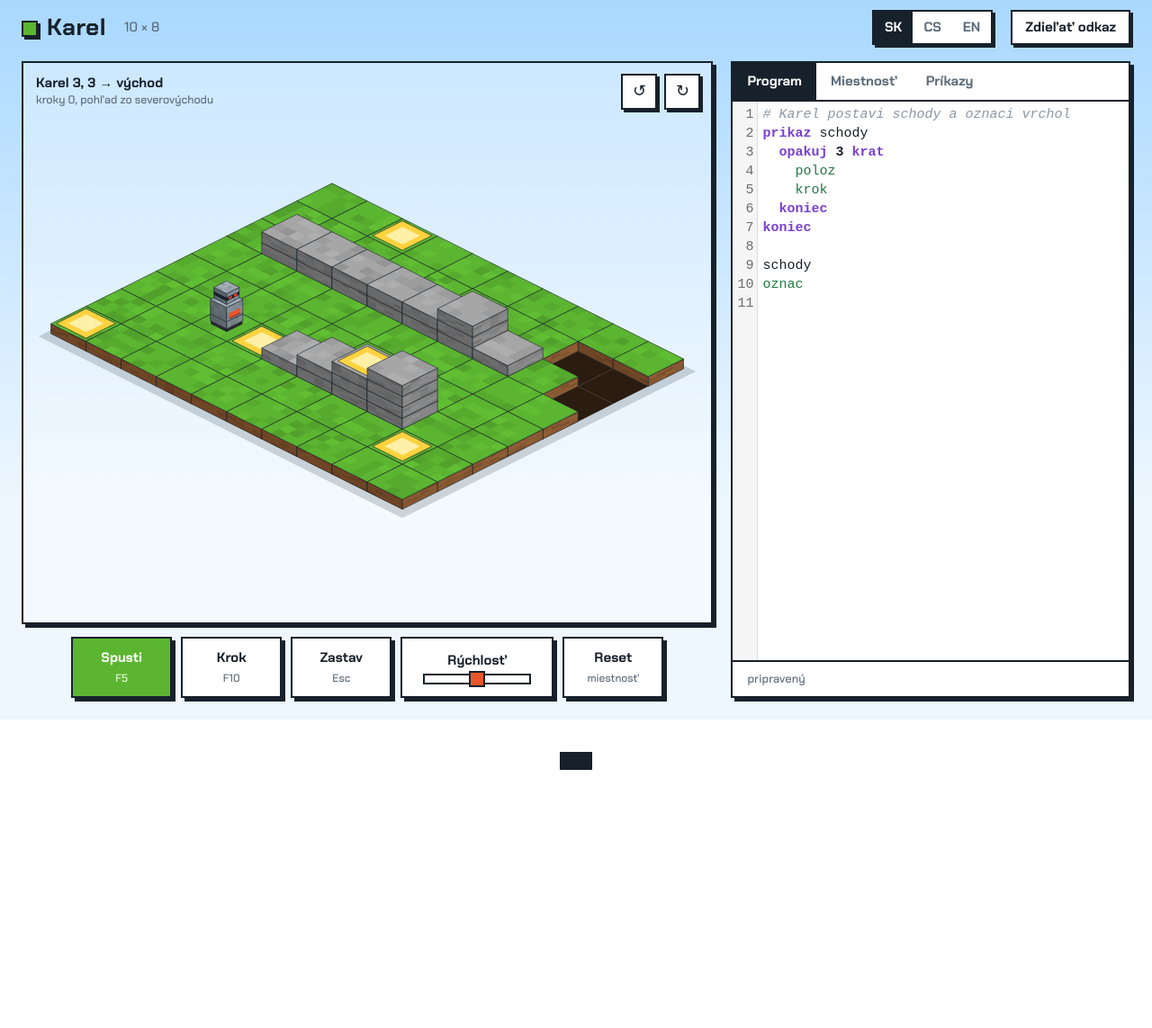
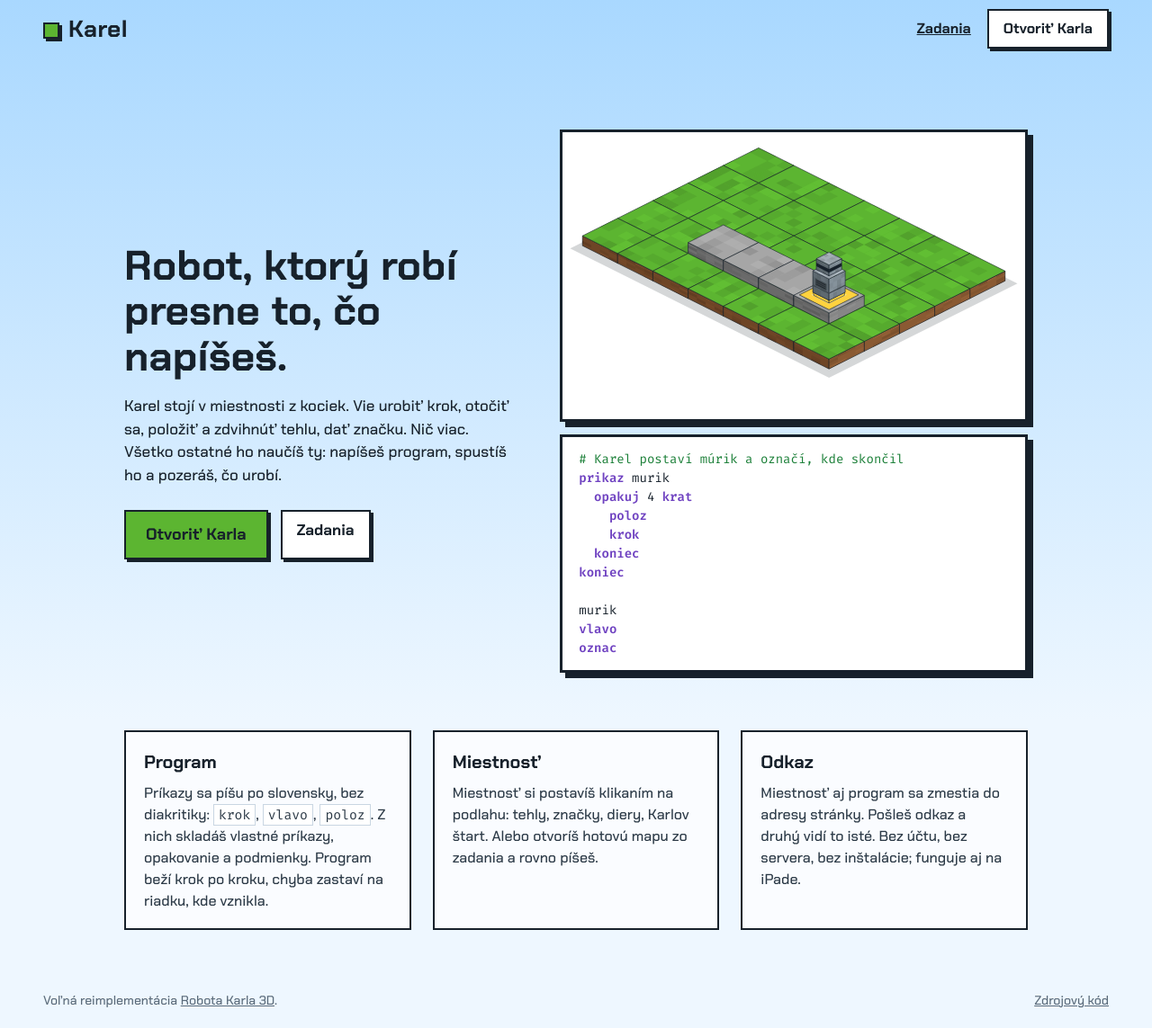
Before and after one commit to msm-claude/karel, a website built with Vite: page index.html in a window 1280 px wide. Shown: the whole page at 90% size. Before the commit the page ends 800 px from the top, so only its background shows below. Built offline with nearby package versions, Linux system fonts and the light colour scheme.

Commit message:
feat: landing page at the root, app moves to app/ (#16)
The root explains what Karel is and links the app and the task sheet;
old room links on the root are forwarded to app/ with their hash.

Co-authored-by: Claude Fable 5.1 <noreply@anthropic.com>

```diff
--- a/index.html
+++ b/index.html
@@ -3,82 +3,77 @@
   <head>
     <meta charset="utf-8" />
     <meta name="viewport" content="width=device-width, initial-scale=1" />
-    <link rel="icon" href="./favicon.svg">
-    <link rel="apple-touch-icon" href="./apple-touch-icon.png">
-<title>Karel</title>
+    <script>
+      // room and program links used to point at the root; the app lives in app/ now
+      if (/(^|[#&])[mp]=/.test(location.hash)) location.replace('app/' + location.hash);
+    </script>
+    <link rel="icon" href="./favicon.svg" />
+    <link rel="apple-touch-icon" href="./apple-touch-icon.png" />
+    <title>Karel – robot, ktorý robí presne to, čo napíšeš</title>
+    <meta name="description" content="Karel je robot v miestnosti z kociek. Napíšeš mu program po slovensky, spustíš ho a pozeráš, čo urobí. Bez účtu, bez inštalácie." />
     <link rel="preconnect" href="https://fonts.googleapis.com" />
     <link rel="preconnect" href="https://fonts.gstatic.com" crossorigin />
     <link
       href="https://fonts.googleapis.com/css2?family=Chakra+Petch:wght@500;700&family=Fira+Code:wght@400;600&display=swap"
       rel="stylesheet"
     />
-    <link rel="stylesheet" href="./src/ui/style.css" />
+    <link rel="stylesheet" href="./src/ui/landing.css" />
   </head>
   <body>
     <header class="top">
       <div class="brand"><i></i>Karel</div>
-      <span class="roomname" id="roomname"></span>
-      <div class="sp"></div>
-      <div class="lang" id="lang"></div>
-      <button class="pill" id="share"></button>
+      <nav>
+        <a href="./ulohy/">Zadania</a>
+        <a class="pill" href="./app/">Otvoriť Karla</a>
+      </nav>
     </header>
-    <main class="main">
-      <section class="stage">
-        <div class="world">
-          <div class="hud" id="hud"></div>
-          <div class="rot">
-            <button id="rotL" title="">↺</button>
-            <button id="rotR" title="">↻</button>
-          </div>
-          <canvas id="cv"></canvas>
+    <main>
+      <section class="hero">
+        <div class="pitch">
+          <h1>Robot, ktorý robí presne to, čo napíšeš.</h1>
+          <p>
+            Karel stojí v miestnosti z kociek. Vie urobiť krok, otočiť sa, položiť a zdvihnúť tehlu, dať značku. Nič viac.
+            Všetko ostatné ho naučíš ty: napíšeš program, spustíš ho a pozeráš, čo urobí.
+          </p>
+          <p class="cta">
+            <a class="pill big" href="./app/">Otvoriť Karla</a>
+            <a class="pill" href="./ulohy/">Zadania</a>
+          </p>
         </div>
-        <div class="hotbar">
-          <button class="slot run" id="run"><span></span><small>F5</small></button>
-          <button class="slot" id="step"><span></span><small>F10</small></button>
-          <button class="slot" id="stop"><span></span><small>Esc</small></button>
-          <label class="slot wide" id="speedSlot"><span></span><input type="range" id="speed" min="1" max="5" step="1" /></label>
-          <button class="slot" id="reset"><span></span><small></small></button>
+        <div class="demo">
+          <div class="world"><canvas id="cv"></canvas></div>
+          <pre id="src"></pre>
         </div>
       </section>
-      <section class="right">
-        <nav class="tabs" id="tabs">
-          <button data-tab="program" class="on"></button>
-          <button data-tab="room"></button>
-          <button data-tab="reference"></button>
-        </nav>
-        <div class="tab on" id="tab-program"><div class="ed" id="ed"></div></div>
-        <div class="tab" id="tab-room">
-          <div class="form">
-            <div class="tools" id="tools">
-              <button data-tool="brickAdd" class="on"></button>
-              <button data-tool="brickRemove"></button>
-              <button data-tool="mark"></button>
-              <button data-tool="hole"></button>
-              <button data-tool="karel"></button>
-            </div>
-            <p class="hint" id="editHint"></p>
-            <div class="row">
-              <label><span id="lblW"></span><input type="number" id="roomW" min="1" max="30" /></label>
-              <label><span id="lblH"></span><input type="number" id="roomH" min="1" max="30" /></label>
-              <button class="pill" id="newRoom"></button>
-            </div>
-            <label class="col"><span id="lblCode"></span><textarea id="roomCode" rows="4" spellcheck="false"></textarea></label>
-            <div class="row">
-              <button class="pill" id="pasteMap"></button>
-              <button class="pill" id="captureRoom"></button>
-            </div>
-            <div class="row">
-              <button class="pill" id="download"></button>
-              <button class="pill" id="upload"></button>
-              <input type="file" id="uploadFile" accept=".karel,.txt" hidden />
-            </div>
-          </div>
+
+      <section class="how">
+        <div>
+          <h2>Program</h2>
+          <p>
+            Príkazy sa píšu po slovensky, bez diakritiky: <code>krok</code>, <code>vlavo</code>, <code>poloz</code>. Z nich skladáš
+            vlastné príkazy, opakovanie a podmienky. Program beží krok po kroku, chyba zastaví na riadku, kde vznikla.
+          </p>
         </div>
-        <div class="tab" id="tab-reference"><div class="ref" id="ref"></div></div>
-        <footer class="foot"><span id="status"></span><span id="saved"></span></footer>
+        <div>
+          <h2>Miestnosť</h2>
+          <p>
+            Miestnosť si postavíš klikaním na podlahu: tehly, značky, diery, Karlov štart. Alebo otvoríš hotovú mapu zo
+            zadania a rovno píšeš.
+          </p>
+        </div>
+        <div>
+          <h2>Odkaz</h2>
+          <p>
+            Miestnosť aj program sa zmestia do adresy stránky. Pošleš odkaz a druhý vidí to isté. Bez účtu, bez servera, bez
+            inštalácie; funguje aj na iPade.
+          </p>
+        </div>
       </section>
     </main>
-    <div class="toast" id="toast"></div>
-    <script type="module" src="./src/ui/main.ts"></script>
+    <footer>
+      <span>Voľná reimplementácia <a href="https://karelrobot.cz">Robota Karla 3D</a>.</span>
+      <a href="https://github.com/msm-claude/karel">Zdrojový kód</a>
+    </footer>
+    <script type="module" src="./src/ui/landing.ts"></script>
   </body>
 </html>
--- /dev/null
+++ b/src/ui/landing.css
@@ -0,0 +1,170 @@
+:root {
+  --ink: #17212b;
+  --dim: #5b6b7a;
+  --grass: #5cb531;
+  --red: #e8562a;
+  --sky1: #a9d8ff;
+  --sky2: #eef7ff;
+}
+* {
+  box-sizing: border-box;
+  margin: 0;
+}
+body {
+  min-height: 100vh;
+  background: linear-gradient(var(--sky1), var(--sky2) 70%);
+  color: var(--ink);
+  font: 16px/1.5 'Chakra Petch', system-ui, sans-serif;
+  display: flex;
+  flex-direction: column;
+}
+a {
+  color: inherit;
+}
+.top {
+  height: 64px;
+  display: flex;
+  align-items: center;
+  gap: 20px;
+  padding: 0 clamp(16px, 4vw, 48px);
+}
+.brand {
+  font-weight: 700;
+  font-size: 26px;
+  letter-spacing: 0.02em;
+  flex: 1;
+}
+.brand i {
+  display: inline-block;
+  width: 18px;
+  height: 18px;
+  background: var(--grass);
+  border: 2px solid var(--ink);
+  margin-right: 10px;
+  vertical-align: -2px;
+  box-shadow: 3px 3px 0 var(--ink);
+}
+.top nav {
+  display: flex;
+  gap: 18px;
+  align-items: center;
+  font-weight: 700;
+}
+.pill {
+  display: inline-block;
+  border: 2px solid var(--ink);
+  background: #fff;
+  padding: 8px 16px;
+  font-weight: 700;
+  text-decoration: none;
+  box-shadow: 3px 3px 0 var(--ink);
+}
+.pill:active {
+  transform: translate(2px, 2px);
+  box-shadow: 1px 1px 0 var(--ink);
+}
+.pill.big {
+  background: var(--grass);
+  padding: 12px 22px;
+  font-size: 18px;
+}
+main {
+  flex: 1;
+  width: min(1100px, 100%);
+  margin: 0 auto;
+  padding: clamp(16px, 4vw, 48px);
+}
+.hero {
+  display: grid;
+  grid-template-columns: minmax(0, 5fr) minmax(0, 6fr);
+  gap: clamp(24px, 4vw, 56px);
+  align-items: center;
+  margin: clamp(8px, 4vh, 40px) 0 clamp(40px, 8vh, 80px);
+}
+h1 {
+  font-size: clamp(30px, 4.2vw, 46px);
+  line-height: 1.1;
+  margin-bottom: 18px;
+}
+.pitch p {
+  font-size: 17px;
+  max-width: 34em;
+}
+.cta {
+  display: flex;
+  gap: 14px;
+  flex-wrap: wrap;
+  margin-top: 26px;
+}
+.demo {
+  display: grid;
+  gap: 14px;
+}
+.demo .world {
+  aspect-ratio: 16 / 10;
+  background: #fff;
+  border: 3px solid var(--ink);
+  box-shadow: 6px 6px 0 var(--ink);
+}
+.demo canvas {
+  display: block;
+  width: 100%;
+  height: 100%;
+}
+.demo pre {
+  background: #fff;
+  border: 3px solid var(--ink);
+  box-shadow: 6px 6px 0 var(--ink);
+  padding: 14px 18px;
+  font: 14px/1.5 'Fira Code', ui-monospace, monospace;
+  overflow: auto;
+}
+.demo pre b {
+  color: #6f42c1;
+  font-weight: 600;
+}
+.demo pre i {
+  color: #1a7f37;
+  font-style: normal;
+}
+.how {
+  display: grid;
+  grid-template-columns: repeat(3, minmax(0, 1fr));
+  gap: 24px;
+}
+.how div {
+  background: rgba(255, 255, 255, 0.7);
+  border: 2px solid var(--ink);
+  padding: 18px 20px;
+}
+h2 {
+  font-size: 20px;
+  margin-bottom: 8px;
+}
+.how p {
+  color: #2c3a47;
+}
+code {
+  font: 0.92em 'Fira Code', ui-monospace, monospace;
+  background: #fff;
+  padding: 1px 5px;
+  border: 1px solid #c9d6e2;
+}
+footer {
+  display: flex;
+  gap: 24px;
+  justify-content: space-between;
+  flex-wrap: wrap;
+  padding: 20px clamp(16px, 4vw, 48px);
+  color: var(--dim);
+  font-size: 14px;
+}
+@media (max-width: 760px) {
+  .hero,
+  .how {
+    grid-template-columns: 1fr;
+  }
+  .top nav a:not(.pill) {
+    display: none;
+  }
+}
--- /dev/null
+++ b/src/ui/landing.ts
@@ -0,0 +1,35 @@
+// Landing page: one room drawn by the app's own renderer, showing what the sample program leaves behind.
+import { runToEnd } from '../core/interp';
+import { parse } from '../core/parser';
+import { emptyWorld } from '../core/world';
+import { locales } from '../lang/index';
+import { renderWorld } from './render';
+
+const SRC = `# Karel postaví múrik a označí, kde skončil
+prikaz murik
+  opakuj 4 krat
+    poloz
+    krok
+  koniec
+koniec
+
+murik
+vlavo
+oznac`;
+
+const canvas = document.getElementById('cv') as HTMLCanvasElement;
+const pre = document.getElementById('src')!;
+const kw = new Set(Object.values(locales.sk.keywords).flatMap((w) => w.split(' ')));
+pre.innerHTML = SRC.split('\n')
+  .map((line) => {
+    if (line.startsWith('#')) return `<i>${line}</i>`;
+    return line.replace(/[a-z]+/g, (w) => (kw.has(w) ? `<b>${w}</b>` : w));
+  })
+  .join('\n');
+
+const start = emptyWorld(7, 5);
+start.karel = { x: 1, y: 3, dir: 0 };
+const world = runToEnd(parse(SRC, locales.sk), start).world;
+const draw = () => renderWorld(canvas, world, 0, undefined, { levels: 2 });
+new ResizeObserver(draw).observe(canvas);
+draw();
--- a/ulohy/ulohy.ts
+++ b/ulohy/ulohy.ts
@@ -6,7 +6,7 @@ import data from './tasks.json';
 import { karelFile, mapCode, toWorld, type SchoolWorld, type Task, type Tasks } from './world';
 
 const DATA = data as unknown as Tasks;
-const APP = new URL('../', location.href).href;
+const APP = new URL('../app/', location.href).href;
 const TYPE_LABEL: Record<string, string> = { trace: 'hádanka', bug: 'chyba' };
 
 const esc = (t: string) => t.replace(/&/g, '&amp;').replace(/</g, '&lt;');
--- a/vite.config.ts
+++ b/vite.config.ts
@@ -5,8 +5,8 @@ export default defineConfig({
   build: {
     target: 'es2022',
     rollupOptions: {
-      // two pages from one build: the app and the task sheet
-      input: { main: 'index.html', ulohy: 'ulohy/index.html' },
+      // three pages from one build: the landing, the app and the task sheet
+      input: { main: 'index.html', app: 'app/index.html', ulohy: 'ulohy/index.html' },
     },
   },
   test: { include: ['tests/**/*.test.ts'] },
```
Also changed, not shown: app/index.html (added, +84 -0 lines), README.md.
